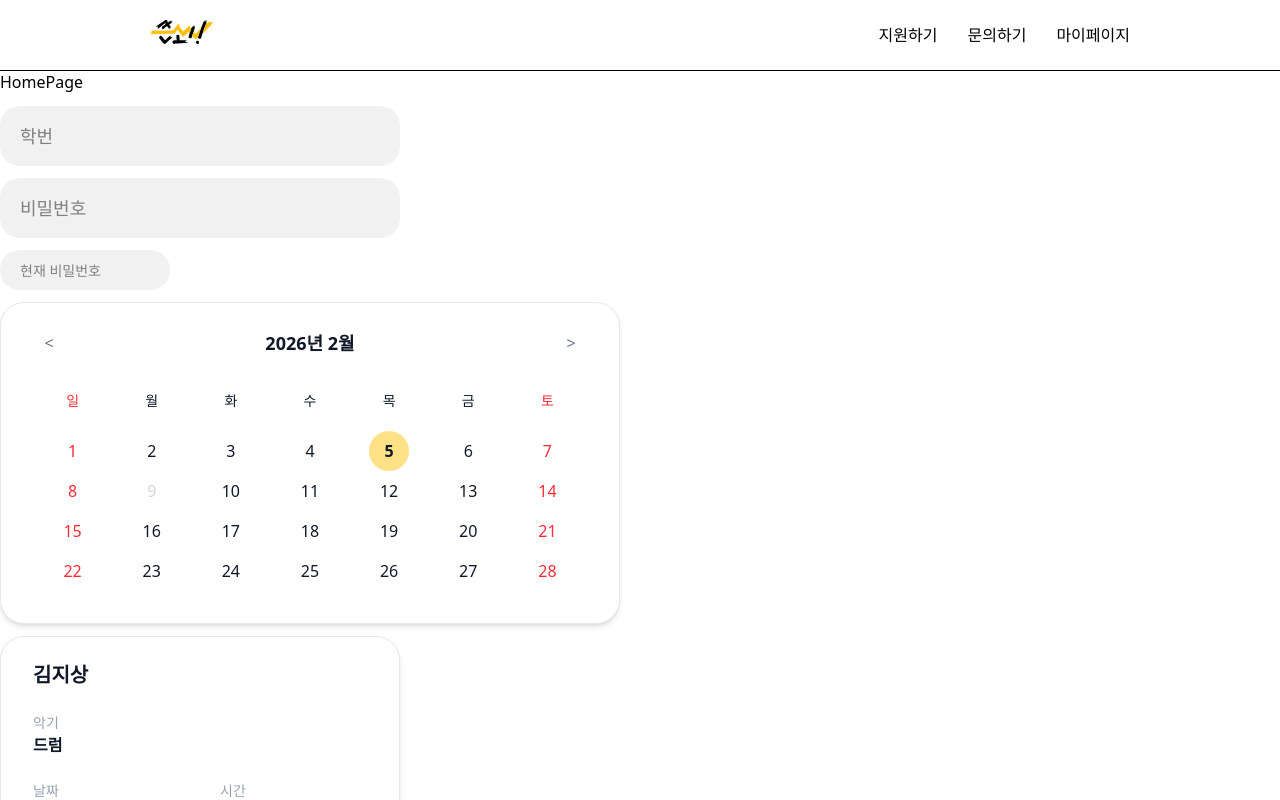
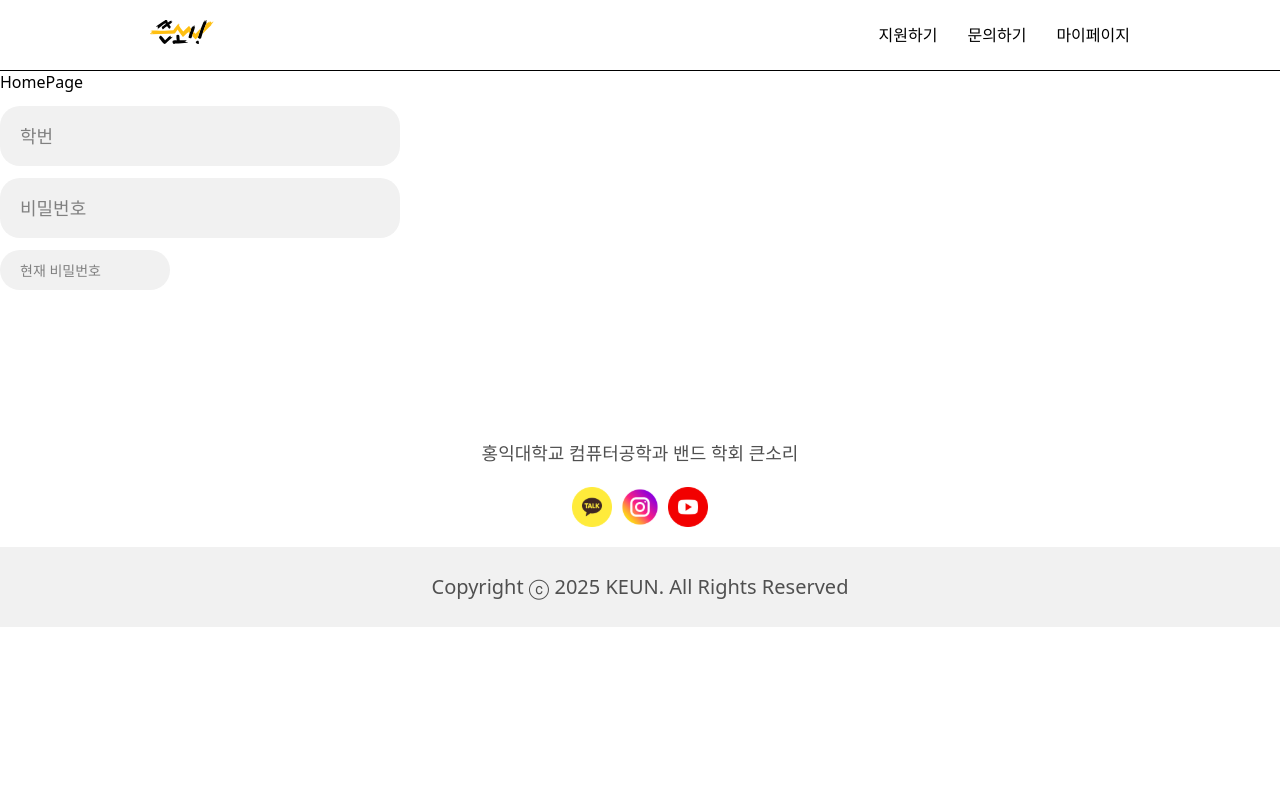
Before and after one commit to KeunSori/KeunSori_Web_Renewal, a React (Vite) app: page / in a window 1280 px wide. Shown: the top 800 px of the page. Built offline with nearby package versions, Linux system fonts and the light colour scheme.

Commit message:
chore: 테스트 코드 제거

```diff
--- a/src/pages/home/screen/HomePage.tsx
+++ b/src/pages/home/screen/HomePage.tsx
@@ -1,10 +1,6 @@
-import { useState } from 'react';
-import { Calendar } from '../../../shared/component/calendar/Calendar';
 import FormInput from '../../../shared/component/FormInput';
-import { ReservationCard } from '../../../shared/component/ReservationCard';
 
 const HomePage = () => {
-  const [date, setDate] = useState(new Date());
   return (
     <div className="flex flex-col gap-3">
       <div>HomePage</div>
@@ -14,14 +10,6 @@
         placeholder="현재 비밀번호"
         className="h-[40px] w-[170px] text-[14px] focus:border-[1px]"
       />
-      <Calendar value={date} onChange={setDate} disableDates={[new Date(2026, 1, 9)]} />
-      <ReservationCard
-        name="김지상"
-        instrumentValue="드럼"
-        dateValue="2026년 2월 13일"
-        timeValue="16:00 - 17:00"
-        confirmState={false}
-      />
     </div>
   );
 };
```
